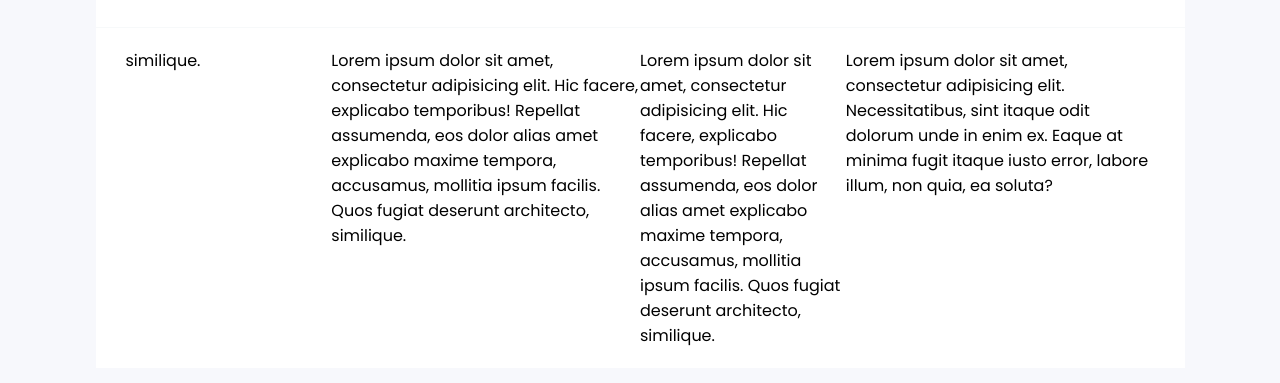
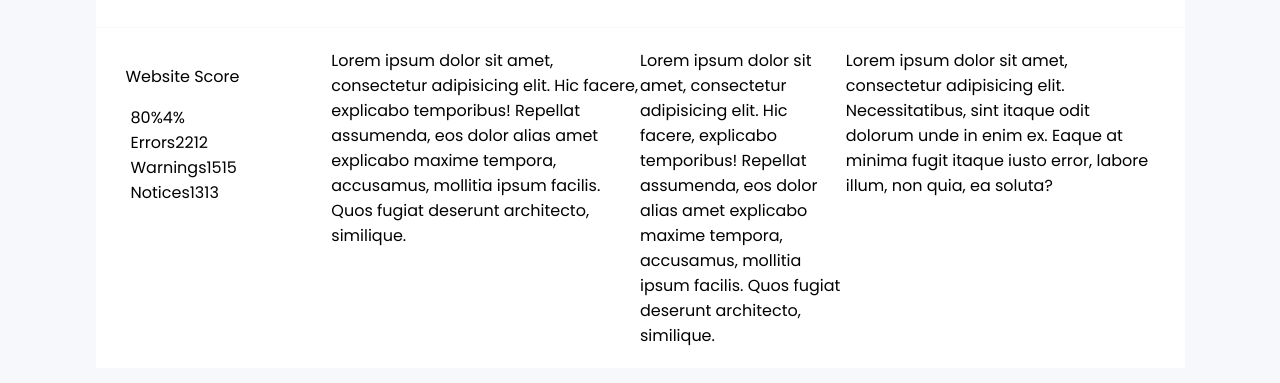
Before and after one commit to RenatBack/Dashboard, a plain HTML site: page index.html in a window 1280 px wide. Shown: the part 123-506 px from the top of the page. Drawn offline with Linux system fonts and the light colour scheme.

Commit message:
task 2.3

```diff
--- a/index.html
+++ b/index.html
@@ -50,7 +50,15 @@
                             </div>
                         </div>
                         <div class="maininfo">
-                            <div class="web">similique.</div>
+                            <div class="web">
+                                <p>Website Score</p>
+                                <ul>
+                                    <li><span>80%</span><span>4%</span></li>
+                                    <li><span>Errors</span><span>22</span><span>12</span></li>
+                                    <li><span>Warnings</span><span>15</span><span>15</span></li>
+                                    <li><span>Notices</span><span>13</span><span>13</span></li>
+                                </ul>
+                            </div>
                             <div class="rank">Lorem ipsum dolor sit amet, consectetur adipisicing elit. Hic facere, explicabo temporibus! Repellat assumenda, eos dolor alias amet explicabo maxime tempora, accusamus, mollitia ipsum facilis. Quos fugiat deserunt architecto, similique.</div>
                             <div class="last">Lorem ipsum dolor sit amet, consectetur adipisicing elit. Hic facere, explicabo temporibus! Repellat assumenda, eos dolor alias amet explicabo maxime tempora, accusamus, mollitia ipsum facilis. Quos fugiat deserunt architecto, similique.</div>
                             <div class="traffic">Lorem ipsum dolor sit amet, consectetur adipisicing elit. Necessitatibus, sint itaque odit dolorum unde in enim ex. Eaque at minima fugit itaque iusto error, labore illum, non quia, ea soluta?</div>
```
